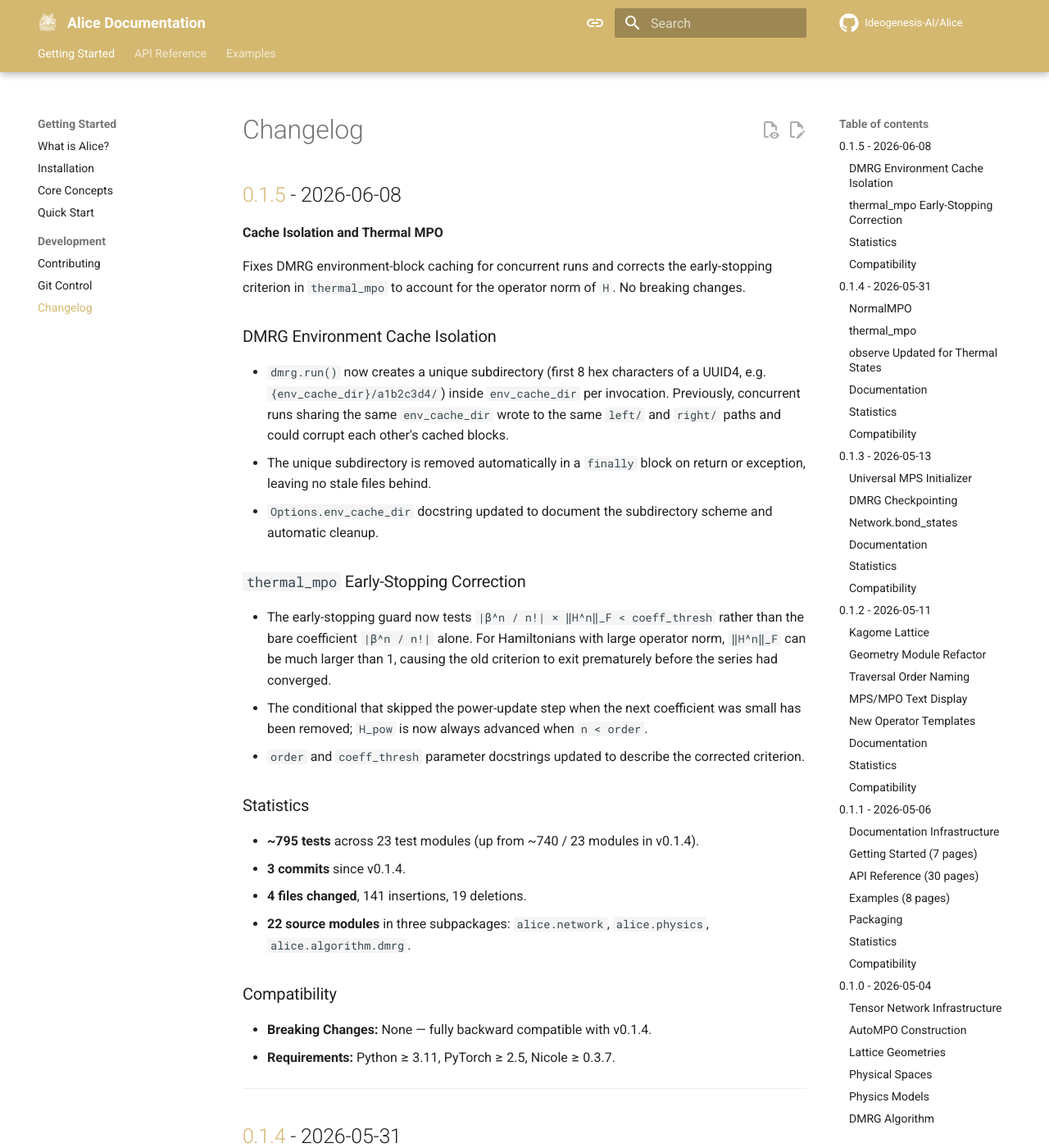
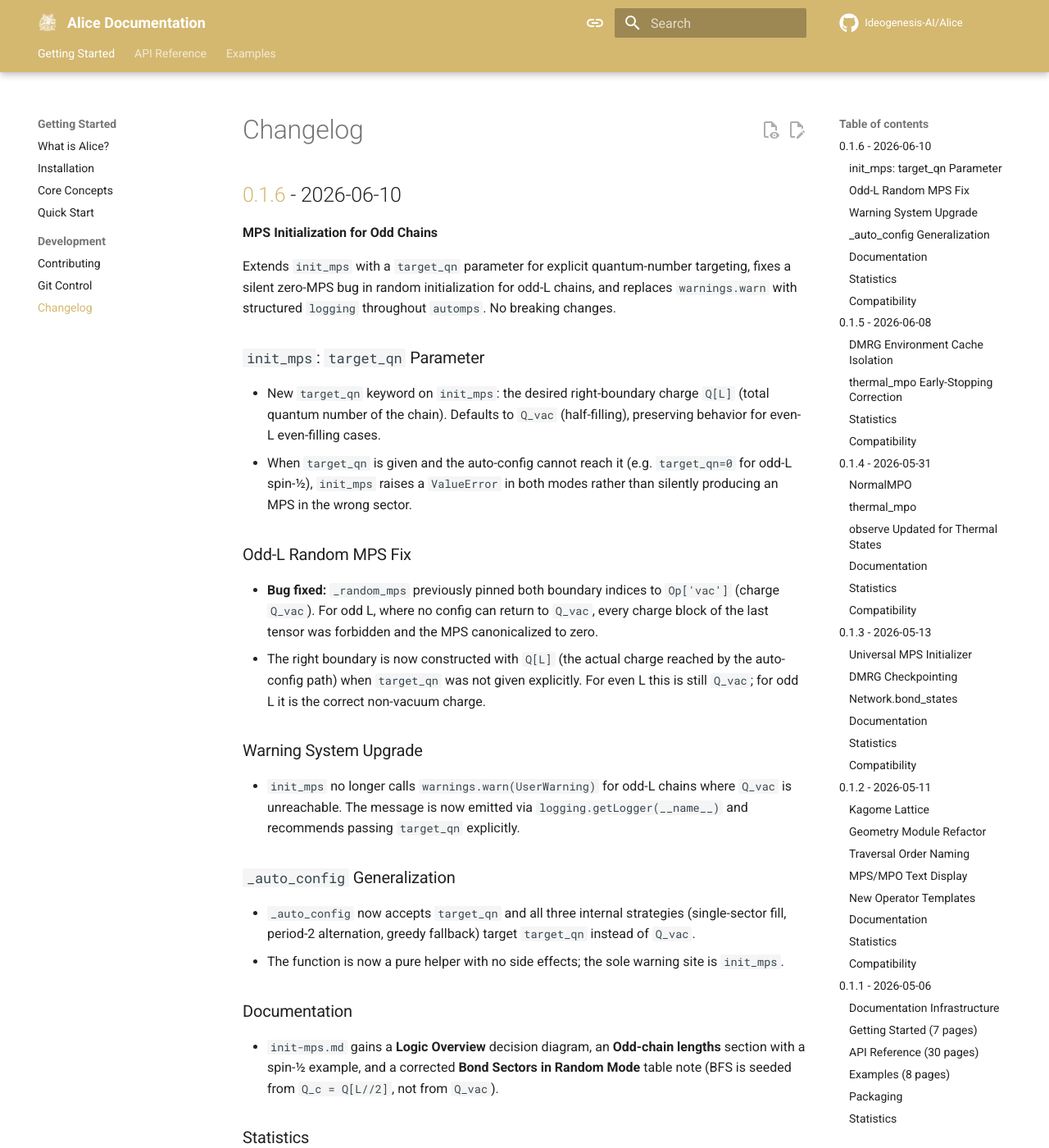
Before and after one commit to Ideogenesis-AI/Alice, an MkDocs documentation site: the page built from docs/getting-started/changelog.md, in a window 1280 px wide and 1400 px high. Shown: the whole window at 82% size. Built offline with MkDocs 1.6.1 and Material for MkDocs 9.7.7, drawn with Linux system fonts in a browser that asks for light colours; comment, search, counter and statistics services are not loaded; some of the changed text lies outside the part shown.

Commit message:
Changelog v0.1.6: Introduce `target_qn` parameter in `init_mps`, fix odd-L random MPS bug, and upgrade logging system. No breaking changes. Enhanced documentation and statistics included.

```diff
--- a/docs/getting-started/changelog.md
+++ b/docs/getting-started/changelog.md
@@ -1,4 +1,64 @@
 # Changelog
+
+## [0.1.6] - 2026-06-10
+
+**MPS Initialization for Odd Chains**
+
+Extends `init_mps` with a `target_qn` parameter for explicit quantum-number targeting,
+fixes a silent zero-MPS bug in random initialization for odd-L chains, and replaces
+`warnings.warn` with structured `logging` throughout `automps`. No breaking changes.
+
+### `init_mps`: `target_qn` Parameter
+
+- New `target_qn` keyword on `init_mps`: the desired right-boundary charge `Q[L]` (total
+  quantum number of the chain). Defaults to `Q_vac` (half-filling), preserving behavior
+  for even-L even-filling cases.
+- When `target_qn` is given and the auto-config cannot reach it (e.g. `target_qn=0` for
+  odd-L spin-½), `init_mps` raises a `ValueError` in both modes rather than silently
+  producing an MPS in the wrong sector.
+
+### Odd-L Random MPS Fix
+
+- **Bug fixed:** `_random_mps` previously pinned both boundary indices to `Op['vac']`
+  (charge `Q_vac`). For odd L, where no config can return to `Q_vac`, every charge block
+  of the last tensor was forbidden and the MPS canonicalized to zero.
+- The right boundary is now constructed with `Q[L]` (the actual charge reached by the
+  auto-config path) when `target_qn` was not given explicitly. For even L this is still
+  `Q_vac`; for odd L it is the correct non-vacuum charge.
+
+### Warning System Upgrade
+
+- `init_mps` no longer calls `warnings.warn(UserWarning)` for odd-L chains where
+  `Q_vac` is unreachable. The message is now emitted via `logging.getLogger(__name__)`
+  and recommends passing `target_qn` explicitly.
+
+### `_auto_config` Generalization
+
+- `_auto_config` now accepts `target_qn` and all three internal strategies (single-sector
+  fill, period-2 alternation, greedy fallback) target `target_qn` instead of `Q_vac`.
+- The function is now a pure helper with no side effects; the sole warning site is
+  `init_mps`.
+
+### Documentation
+
+- `init-mps.md` gains a **Logic Overview** decision diagram, an **Odd-chain lengths**
+  section with a spin-½ example, and a corrected **Bond Sectors in Random Mode** table
+  note (BFS is seeded from `Q_c = Q[L//2]`, not from `Q_vac`).
+
+### Statistics
+
+- **814 tests** across 23 test modules (up from ~795 / 23 modules in v0.1.5).
+- **5 commits** since v0.1.5.
+- **4 files changed**, 423 insertions, 89 deletions.
+- **22 source modules** in three subpackages: `alice.network`, `alice.physics`,
+  `alice.algorithm.dmrg`.
+
+### Compatibility
+
+- **Breaking Changes:** None — fully backward compatible with v0.1.5.
+- **Requirements:** Python ≥ 3.11, PyTorch ≥ 2.5, Nicole ≥ 0.3.7.
+
+---
 
 ## [0.1.5] - 2026-06-08
 
@@ -382,6 +442,7 @@ Initial stable release of Alice.
 - 64 files, ~16,000 lines of code.
 - 16 source modules in three subpackages: `alice.network`, `alice.physics`, `alice.algorithm.dmrg`.
 
+[0.1.6]: https://github.com/Ideogenesis-AI/Alice/releases/tag/v0.1.6
 [0.1.5]: https://github.com/Ideogenesis-AI/Alice/releases/tag/v0.1.5
 [0.1.4]: https://github.com/Ideogenesis-AI/Alice/releases/tag/v0.1.4
 [0.1.3]: https://github.com/Ideogenesis-AI/Alice/releases/tag/v0.1.3
```
